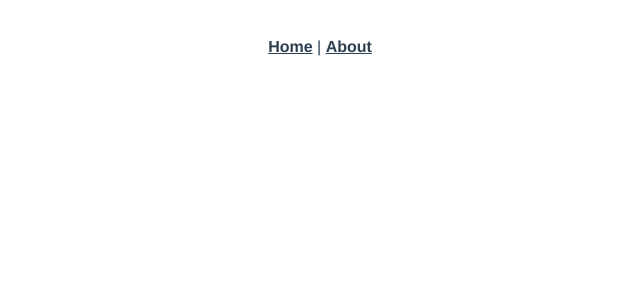
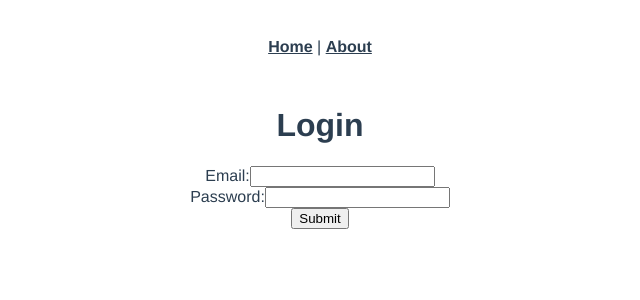
Before and after one commit to kaylasilvey/student_portal, a Vue app: page /login in a window 1280 px wide. Shown: the top 300 px of the page, without its empty margins (320-960 px from the left). Built offline with nearby package versions, Linux system fonts and the light colour scheme.

Commit message:
Add login and logout pages

```diff
--- a/src/main.js
+++ b/src/main.js
@@ -1,10 +1,18 @@
-import Vue from 'vue'
-import App from './App.vue'
-import router from './router'
+import Vue from "vue";
+import App from "./App.vue";
+import router from "./router";
+import axios from "axios";
 
-Vue.config.productionTip = false
+Vue.config.productionTip = false;
+
+axios.defaults.baseURL = process.env.NODE_ENV === "development" ? "http://localhost:3000" : "/";
+
+var jwt = localStorage.getItem("jwt");
+if (jwt) {
+  axios.defaults.headers.common["Authorization"] = "Bearer " + jwt;
+}
 
 new Vue({
   router,
   render: h => h(App)
-}).$mount('#app')
+}).$mount("#app");
--- /dev/null
+++ b/src/views/Login.vue
@@ -0,0 +1,55 @@
+<template>
+  <div class="login">
+    <div class="container">
+      <form v-on:submit.prevent="submit()">
+        <h1>Login</h1>
+        <ul>
+          <li class="text-danger" v-for="error in errors">{{ error }}</li>
+        </ul>
+        <div class="form-group">
+          <label>Email:</label>
+          <input type="email" class="form-control" v-model="email" />
+        </div>
+        <div class="form-group">
+          <label>Password:</label>
+          <input type="password" class="form-control" v-model="password" />
+        </div>
+        <input type="submit" class="btn btn-primary" value="Submit" />
+      </form>
+    </div>
+  </div>
+</template>
+
+<script>
+import axios from "axios";
+
+export default {
+  data: function() {
+    return {
+      email: "",
+      password: "",
+      errors: []
+    };
+  },
+  methods: {
+    submit: function() {
+      var params = {
+        email: this.email,
+        password: this.password
+      };
+      axios
+        .post("/api/sessions", params)
+        .then(response => {
+          axios.defaults.headers.common["Authorization"] = "Bearer " + response.data.jwt;
+          localStorage.setItem("jwt", response.data.jwt);
+          this.$router.push("/");
+        })
+        .catch(error => {
+          this.errors = ["Invalid email or password."];
+          this.email = "";
+          this.password = "";
+        });
+    }
+  }
+};
+</script>
--- /dev/null
+++ b/src/views/Logout.vue
@@ -0,0 +1,15 @@
+<template>
+  <div class="logout"></div>
+</template>
+
+<script>
+import axios from "axios";
+
+export default {
+  created: function() {
+    delete axios.defaults.headers.common["Authorization"];
+    localStorage.removeItem("jwt");
+    this.$router.push("/");
+  }
+};
+</script>
```
Also changed, not shown: src/router.js (+16 -12 lines).
